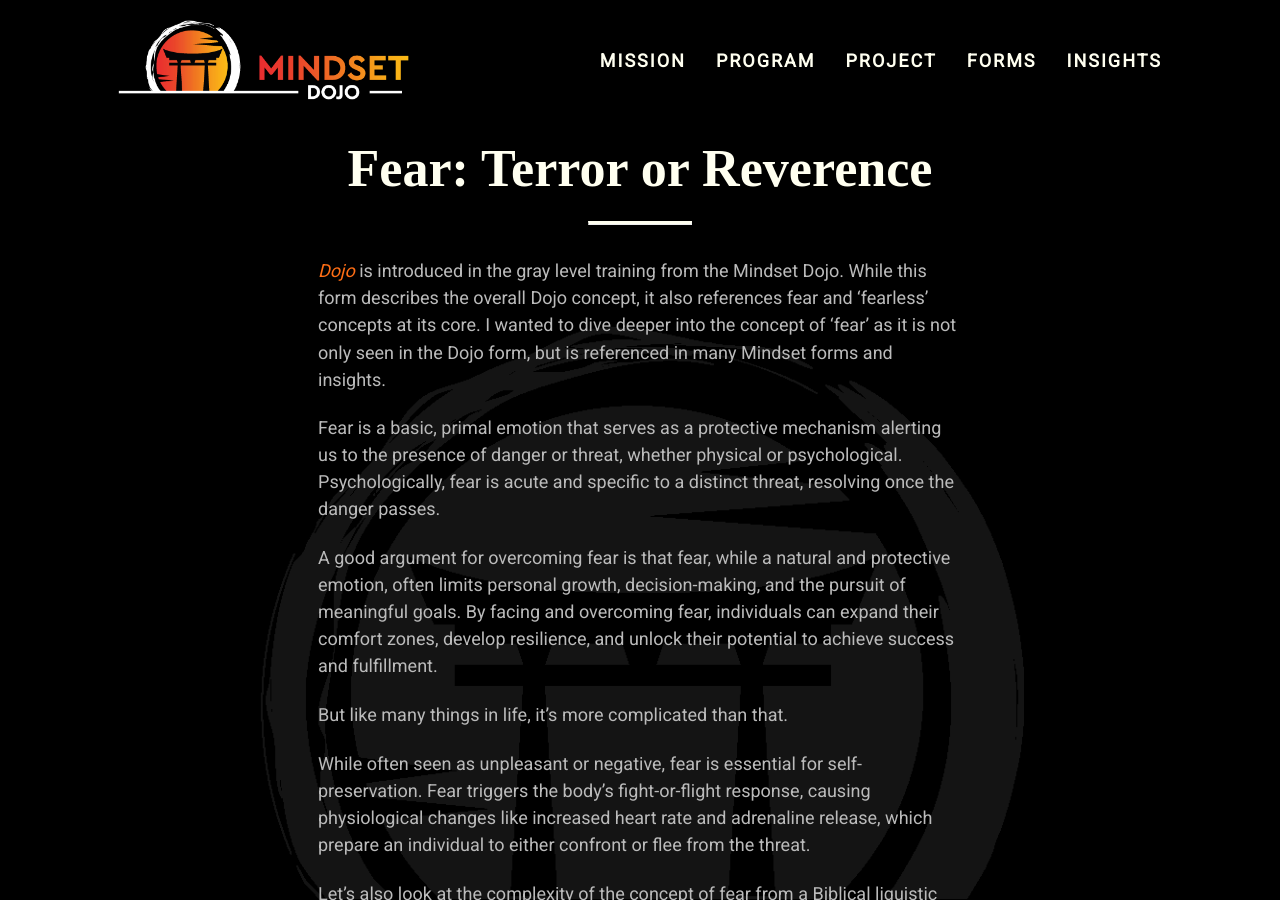
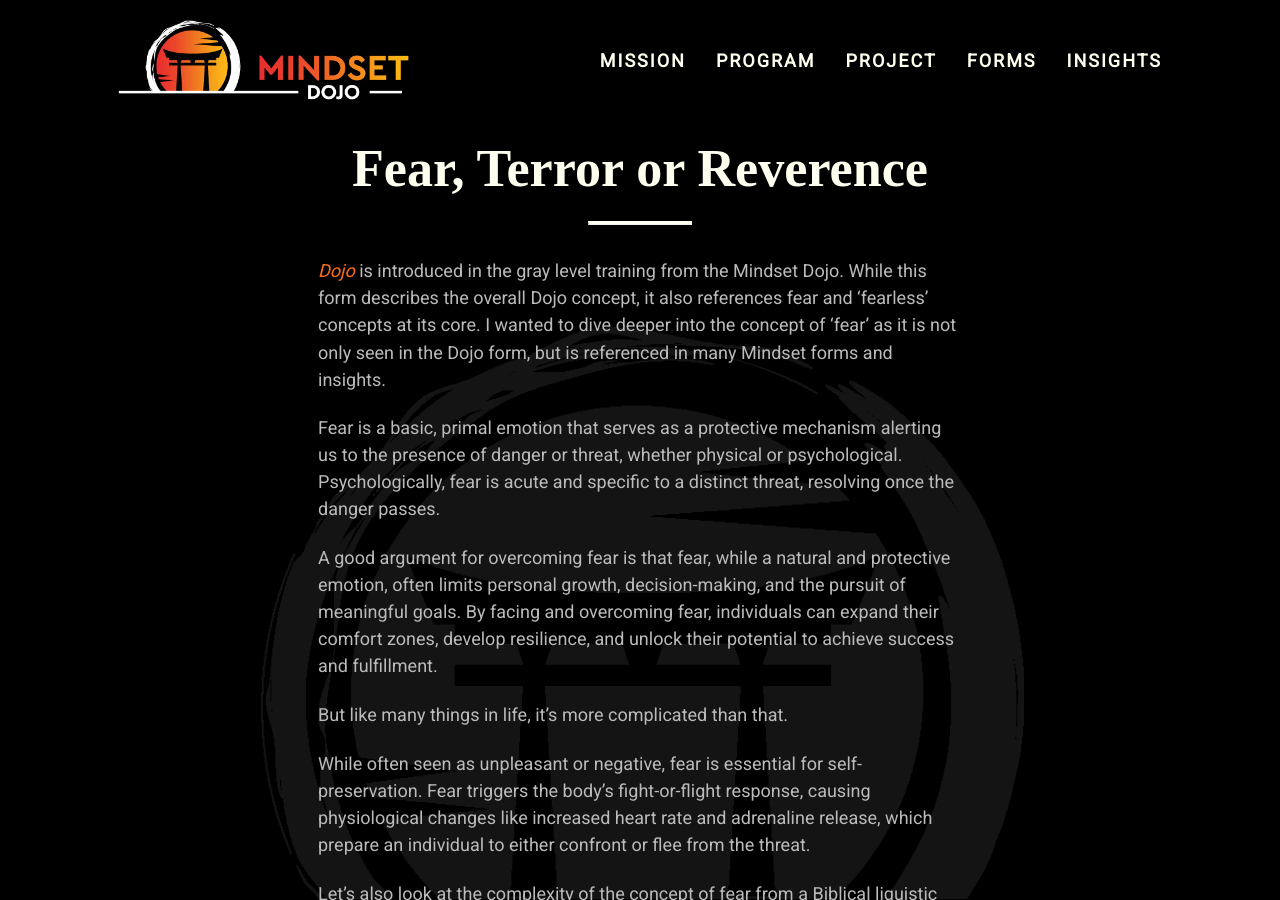
Before and after one commit to mindset-dojo/mindset-dojo.github.io, a Jekyll site: the page built from _insights/2025-11-07-terror-or-reverence.md, in a window 1280 px wide and 900 px high. Built offline with Jekyll 4.4.1, drawn with Linux system fonts in a browser that asks for light colours; some web fonts are replaced.

Commit message:
update to comma

```diff
--- a/_insights/2025-11-07-terror-or-reverence.md
+++ b/_insights/2025-11-07-terror-or-reverence.md
@@ -1,6 +1,6 @@
 ---
 layout: insight
-title: "Fear: Terror or Reverence"
+title: "Fear, Terror or Reverence"
 title_mark: Demonstration
 published_date: 2025-11-07
 refactored_date: 2025-11-07
```
